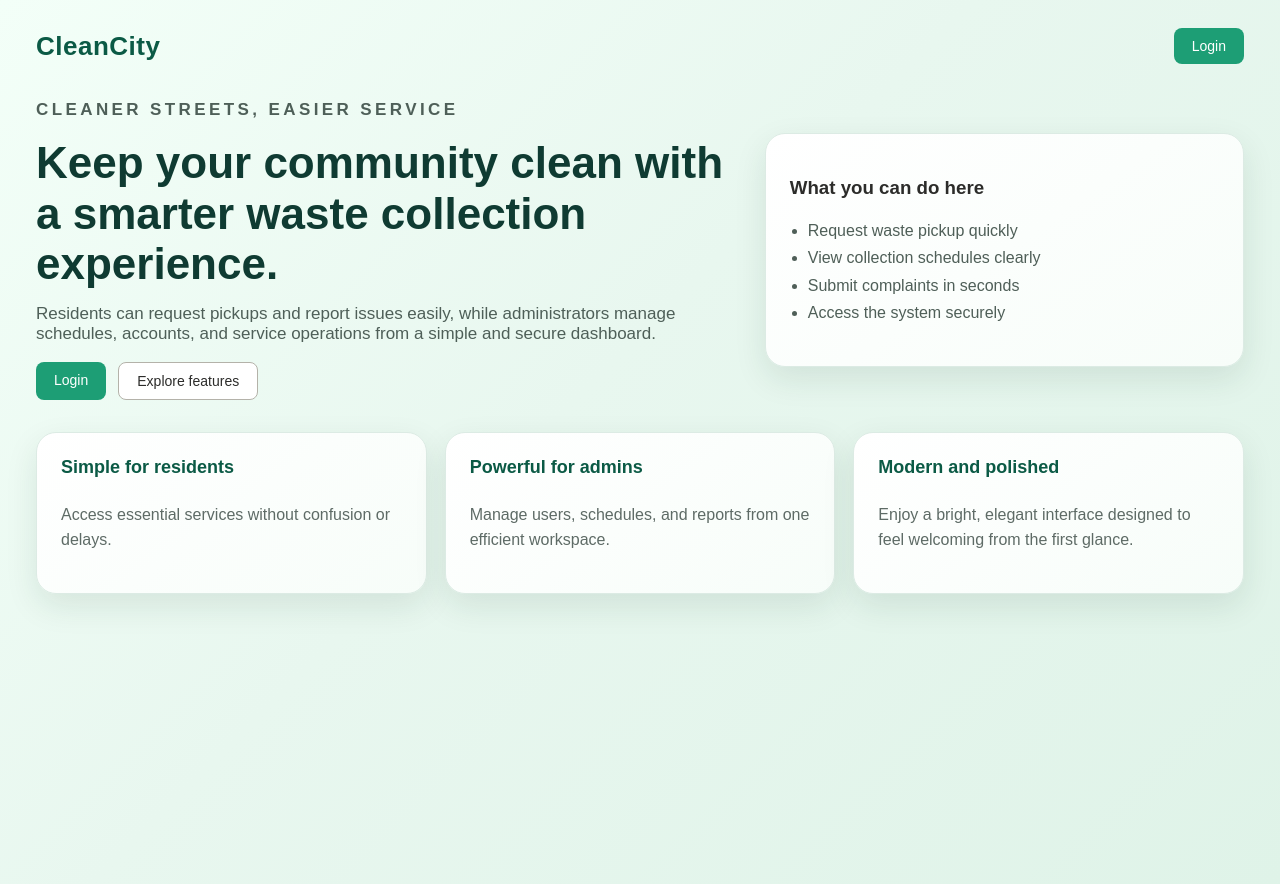
After one commit to xMIRAA/waste-project, a PHP site: page / in a window 1280 px wide. The commit adds this page. Run offline with PHP 8.4, Linux system fonts and the light colour scheme.

Commit message:
changes for home page

```diff
--- /dev/null
+++ b/index.php
@@ -0,0 +1,62 @@
+<?php
+session_start();
+
+if (isset($_SESSION['user_id'])) {
+    header('Location: /waste-project/shared/home.php');
+    exit;
+}
+?>
+<!DOCTYPE html>
+<html lang="en">
+<head>
+  <meta charset="UTF-8">
+  <meta name="viewport" content="width=device-width, initial-scale=1.0">
+  <title>CleanCity Waste Collection</title>
+  <link rel="stylesheet" href="/waste-project/shared/style.css">
+</head>
+<body>
+  <div class="landing-page">
+    <header class="landing-header">
+      <div class="brand-block">CleanCity</div>
+      <a href="/waste-project/auth/login.php" class="btn-primary">Login</a>
+    </header>
+
+    <main class="landing-hero">
+      <section class="hero-copy">
+        <p class="eyebrow">Cleaner streets, easier service</p>
+        <h1>Keep your community clean with a smarter waste collection experience.</h1>
+        <p>Residents can request pickups and report issues easily, while administrators manage schedules, accounts, and service operations from a simple and secure dashboard.</p>
+        <div class="hero-actions">
+          <a href="/waste-project/auth/login.php" class="btn-primary">Login</a>
+          <a href="#features" class="btn-secondary">Explore features</a>
+        </div>
+      </section>
+
+      <section class="hero-card">
+        <h3>What you can do here</h3>
+        <ul>
+          <li>Request waste pickup quickly</li>
+          <li>View collection schedules clearly</li>
+          <li>Submit complaints in seconds</li>
+          <li>Access the system securely</li>
+        </ul>
+      </section>
+    </main>
+
+    <section id="features" class="feature-grid">
+      <article class="feature-card">
+        <h4>Simple for residents</h4>
+        <p>Access essential services without confusion or delays.</p>
+      </article>
+      <article class="feature-card">
+        <h4>Powerful for admins</h4>
+        <p>Manage users, schedules, and reports from one efficient workspace.</p>
+      </article>
+      <article class="feature-card">
+        <h4>Modern and polished</h4>
+        <p>Enjoy a bright, elegant interface designed to feel welcoming from the first glance.</p>
+      </article>
+    </section>
+  </div>
+</body>
+</html>
--- a/shared/style.css
+++ b/shared/style.css
@@ -1,10 +1,29 @@
-body { font-family: Arial, sans-serif; background: #f8f7f2; color: #2c2c2a; margin: 0; }
+body { font-family: Arial, sans-serif; background: linear-gradient(135deg, #f3fff8 0%, #e8f7ef 45%, #dff3e8 100%); color: #2c2c2a; margin: 0; }
 
-/* Login */
-.login-wrap { display: flex; align-items: center; justify-content: center; min-height: 100vh; }
-.login-card { width: 360px; background: #fff; border-radius: 16px; overflow: hidden; border: 1px solid #d3d1c7; }
-.login-head { background: #e1f5ee; padding: 28px 24px 20px; text-align: center; }
-.login-head .brand { font-size: 18px; font-weight: bold; margin: 0 0 4px; }
+/* ==========================
+   LANDING PAGE STYLES
+   ========================== */
+.landing-page { min-height: 100vh; padding: 28px 36px 56px; }
+.landing-header { display: flex; justify-content: space-between; align-items: center; margin-bottom: 36px; }
+.brand-block { font-size: 26px; font-weight: bold; color: #0b5a45; letter-spacing: 0.5px; }
+.landing-hero { display: grid; grid-template-columns: 1.25fr 0.85fr; gap: 24px; align-items: center; margin-bottom: 32px; }
+.hero-copy h1 { font-size: 44px; line-height: 1.15; color: #0f3b32; margin: 0 0 14px; }
+.hero-copy p { font-size: 17px; color: #4e5f58; margin: 0 0 18px; max-width: 640px; }
+.eyebrow { font-size: 13px; font-weight: bold; text-transform: uppercase; letter-spacing: 0.2em; color: #1d9e75; margin-bottom: 10px; }
+.hero-actions { display: flex; gap: 12px; margin-top: 18px; }
+.hero-card, .feature-card { background: linear-gradient(145deg, #ffffff 0%, #f7fdf9 100%); border: 1px solid #dcebe4; border-radius: 20px; padding: 24px; box-shadow: 0 12px 32px rgba(16, 58, 44, 0.10); }
+.hero-card ul { padding-left: 18px; color: #4f5f58; line-height: 1.7; }
+.feature-grid { display: grid; grid-template-columns: repeat(3, minmax(0, 1fr)); gap: 18px; }
+.feature-card h4 { margin-top: 0; color: #0b5a45; font-size: 18px; }
+.feature-card p { color: #5e6b66; line-height: 1.6; }
+
+/* ==========================
+   LOGIN PAGE STYLES
+   ========================== */
+.login-wrap { display: flex; align-items: center; justify-content: center; min-height: 100vh; padding: 20px; }
+.login-card { width: 380px; background: #fff; border-radius: 20px; overflow: hidden; border: 1px solid #d3d1c7; box-shadow: 0 12px 35px rgba(0,0,0,0.08); }
+.login-head { background: linear-gradient(135deg, #e1f5ee 0%, #d5efe7 100%); padding: 28px 24px 20px; text-align: center; }
+.login-head .brand { font-size: 19px; font-weight: bold; margin: 0 0 4px; color: #0b5a45; }
 .login-head .sub { font-size: 13px; color: #5f5e5a; margin: 0; }
 .login-body { padding: 24px; }
 .error-text { color: #993c1d; font-size: 13px; margin-bottom: 12px; }
@@ -15,11 +34,13 @@ input[type=text], input[type=password], input[type=date], select {
   border: 1px solid #d3d1c7; border-radius: 8px; font-size: 14px;
 }
 
-.btn-primary { background: #1D9E75; color: #fff; border: none; padding: 10px 18px; border-radius: 8px; font-size: 14px; cursor: pointer; }
-.btn-secondary { background: #fff; border: 1px solid #b4b2a9; padding: 10px 18px; border-radius: 8px; font-size: 14px; cursor: pointer; }
+.btn-primary { background: #1D9E75; color: #fff; border: none; padding: 10px 18px; border-radius: 8px; font-size: 14px; cursor: pointer; text-decoration: none; display: inline-block; }
+.btn-secondary { background: #fff; border: 1px solid #b4b2a9; padding: 10px 18px; border-radius: 8px; font-size: 14px; cursor: pointer; text-decoration: none; color: #2c2c2a; display: inline-block; }
 .full { width: 100%; }
 
-/* Navbar */
+/* ==========================
+   NAVBAR STYLES
+   ========================== */
 .navbar { display: flex; align-items: center; justify-content: space-between; background: #fff; border-bottom: 1px solid #d3d1c7; padding: 14px 28px; }
 .navbar-brand { font-weight: bold; color: #04342c; }
 .navbar-links a { margin-right: 20px; font-size: 14px; color: #5f5e5a; text-decoration: none; }
@@ -28,7 +49,9 @@ input[type=text], input[type=password], input[type=date], select {
 .navbar-user .logout { color: #993c1d; text-decoration: none; }
 .badge-admin { background: #FAC775; color: #412402; padding: 2px 10px; border-radius: 20px; font-size: 11px; }
 
-/* Cards / pills used across pages */
+/* ==========================
+   CARD AND BADGE STYLES
+   ========================== */
 .card { background: #f1efe8; border-radius: 12px; padding: 20px; margin-bottom: 12px; }
 .card-white { background: #fff; border: 1px solid #e2e0d6; border-radius: 12px; padding: 20px; margin-bottom: 12px; }
 .pill-pending { background: #FAC775; color: #412402; padding: 3px 12px; border-radius: 20px; font-size: 12px; }
```
Also changed, not shown: README.md.
